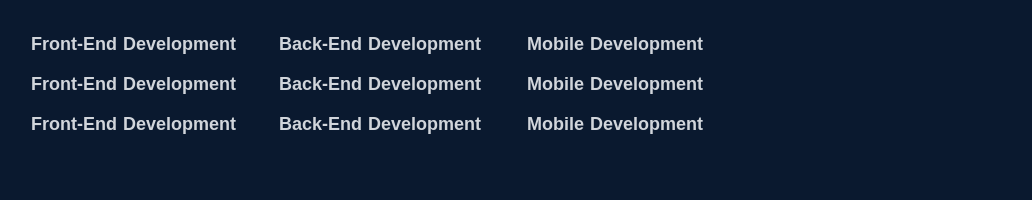
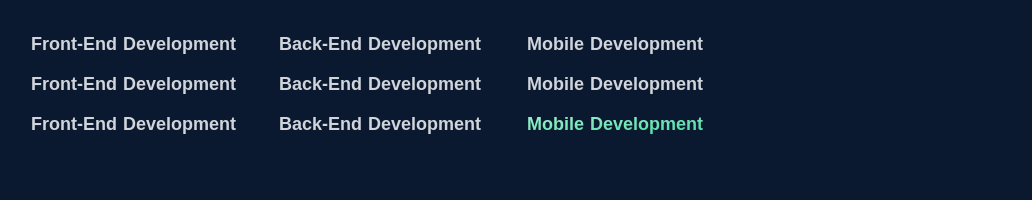
Before and after one commit to waledagne/portfolio-site, a Nuxt app: page / in a window 1280 px wide. Shown: the part 1254-1454 px from the top of the page, without its empty margins (145-1177 px from the left). Built offline with nearby package versions, Linux system fonts and the light colour scheme.

Commit message:
gradient text style

```diff
--- a/components/skills.vue
+++ b/components/skills.vue
@@ -37,7 +37,9 @@
               <h3 class="text-gray-300 text-lg font-semibold mt-3">
                 Mobile Development
               </h3>
-              <h3 class="text-gray-300 text-lg font-semibold mt-3">
+              <h3
+                class="text-lg font-semibold mt-3 text-transparent bg-clip-text bg-gradient-to-br from-green-200 to-green-400"
+              >
                 Mobile Development
               </h3>
             </li>
```
